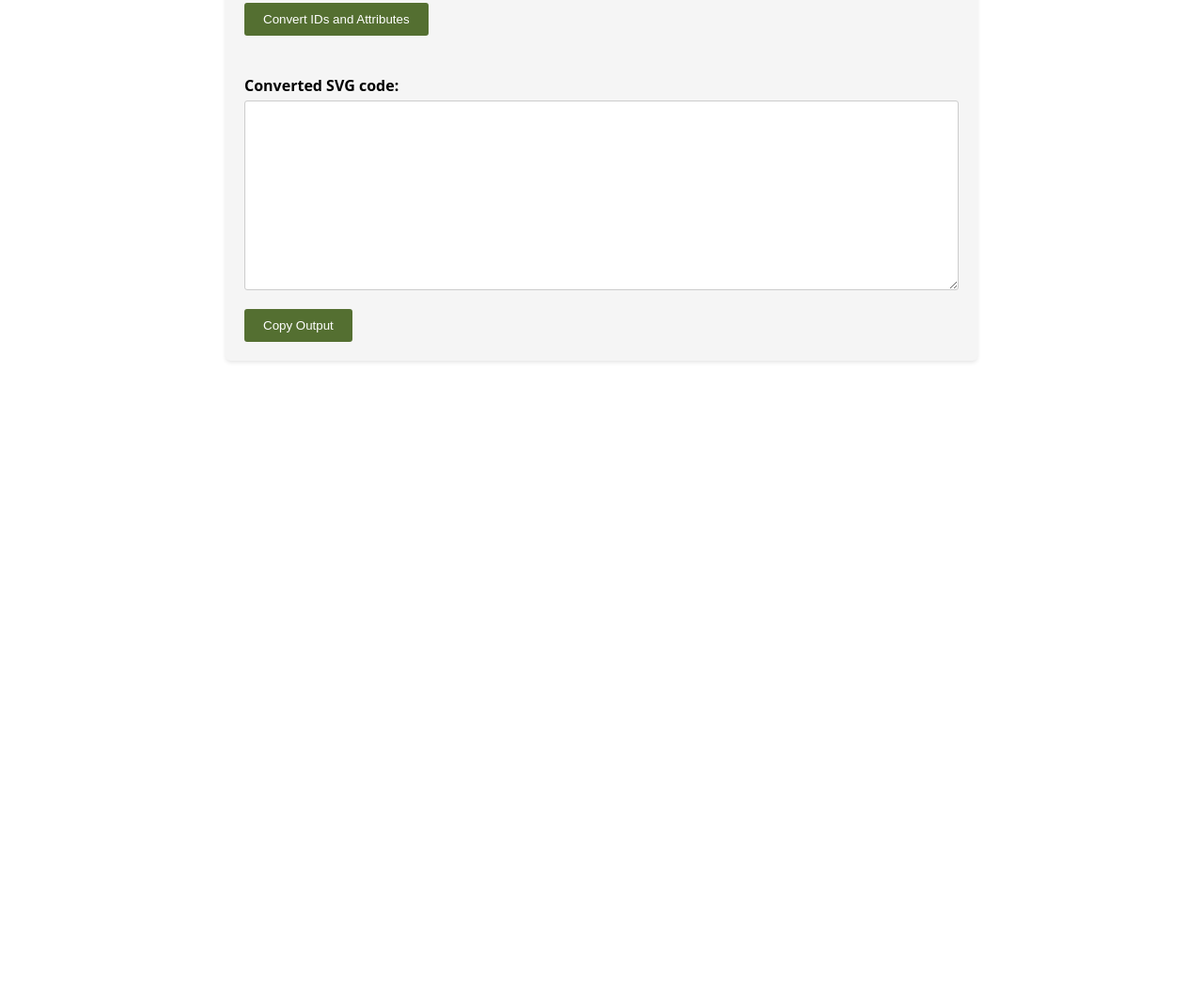
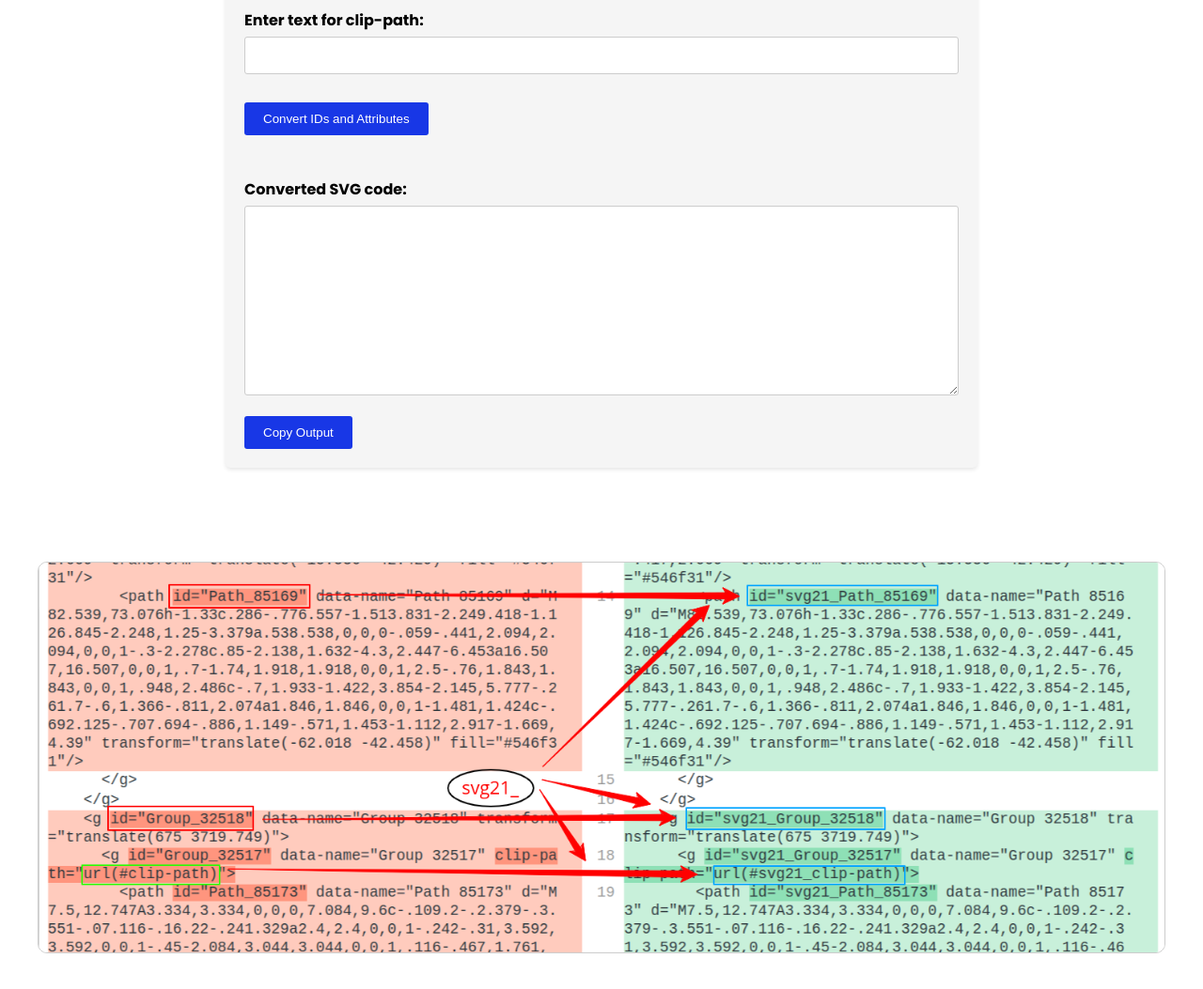
Before and after one commit to vrushankm19/code-collection, a plain HTML site: page svg-id-and-attributes-converter/index.html in a window 1280 px wide. Shown: the part 405-1458 px from the top of the page at 94% size. Before the commit the page ends 800 px from the top, so only its background shows below. Drawn offline with nearby package versions, Linux system fonts and the light colour scheme.

Commit message:
svg-id-and-attributes-converter ui changes

```diff
--- a/svg-id-and-attributes-converter/index.html
+++ b/svg-id-and-attributes-converter/index.html
@@ -11,9 +11,10 @@
     </head>
     <style>
         body {
-            font-family: "Open Sans", Arial, sans-serif;
+            font-family: 'Poppins', sans-serif;
             margin: 0;
             padding: 0;
+            font-size: 16px;
         }
 
         .container {
@@ -23,6 +24,7 @@
             background-color: #f5f5f5;
             border-radius: 5px;
             box-shadow: 0 2px 4px rgba(0, 0, 0, 0.1);
+            margin-top: 40px;
         }
 
         * {
@@ -33,6 +35,8 @@
 
         h2 {
             margin-top: 0;
+            margin-bottom: 30px;
+            font-size: 36px;
         }
 
         form {
@@ -54,7 +58,7 @@
         }
 
         button {
-            background-color: #546f31;
+            background-color: #1837e6;
             color: white;
             border: none;
             padding: 10px 20px;
@@ -63,15 +67,15 @@
         }
 
         button:hover {
-            background-color: #425e28;
+            background-color: #1a31b3;
         }
 
         #output {
             resize: vertical;
         }
 
-        .copy-button {
-            background-color: #546f31;
+        .copy-vbutton {
+            background-color: #1837e6;
             color: white;
             border: none;
             padding: 10px 20px;
@@ -79,9 +83,17 @@
             cursor: pointer;
             margin-top: 10px;
         }
-
-        .copy-button:hover {
-            background-color: #425e28;
+        .diff-img{
+            width: 100%;
+            max-width: 1200px;
+            margin-inline:auto ;
+            display: block;
+            margin-block: 100px;
+            border-radius: 10px;
+            border: 1px solid #ccc;
+        }
+        .copy-vbutton:hover {
+            background-color: #1a31b3;
         }
     </style>
     <body>
@@ -99,8 +111,10 @@
             <br />
             <label for="output">Converted SVG code:</label><br />
             <textarea id="output" rows="10" cols="50"></textarea>
-            <button class="copy-button" id="copyButton">Copy Output</button>
+            <button class="copy-vbutton" id="copyButton">Copy Output</button>
+
         </div>
+        <img class="diff-img" src="computed-diff-diff-checker.png" alt="computed-diff-diff-checker">
 
         <script>
             $(document).ready(function () {
```
Also changed, not shown: svg-id-and-attributes-converter/computed-diff-diff-checker.png (added).
